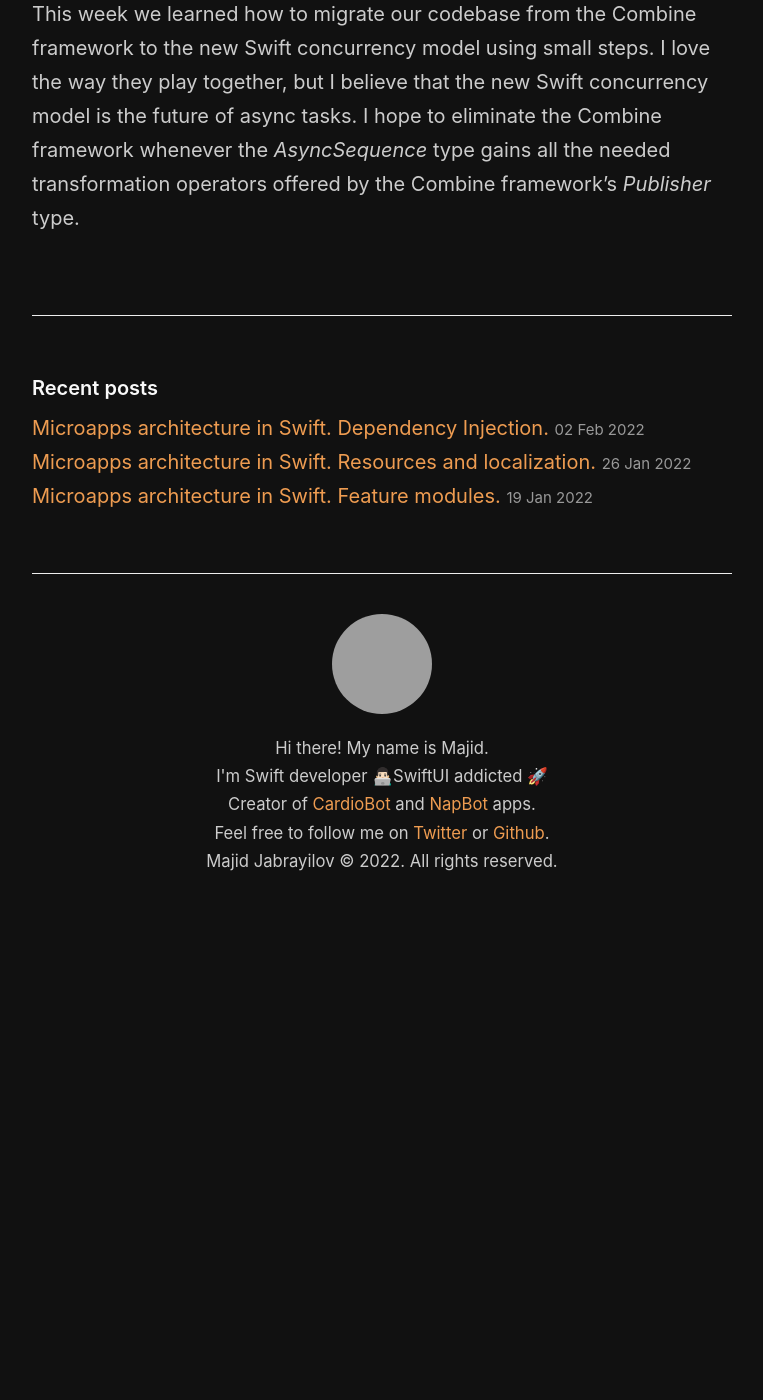
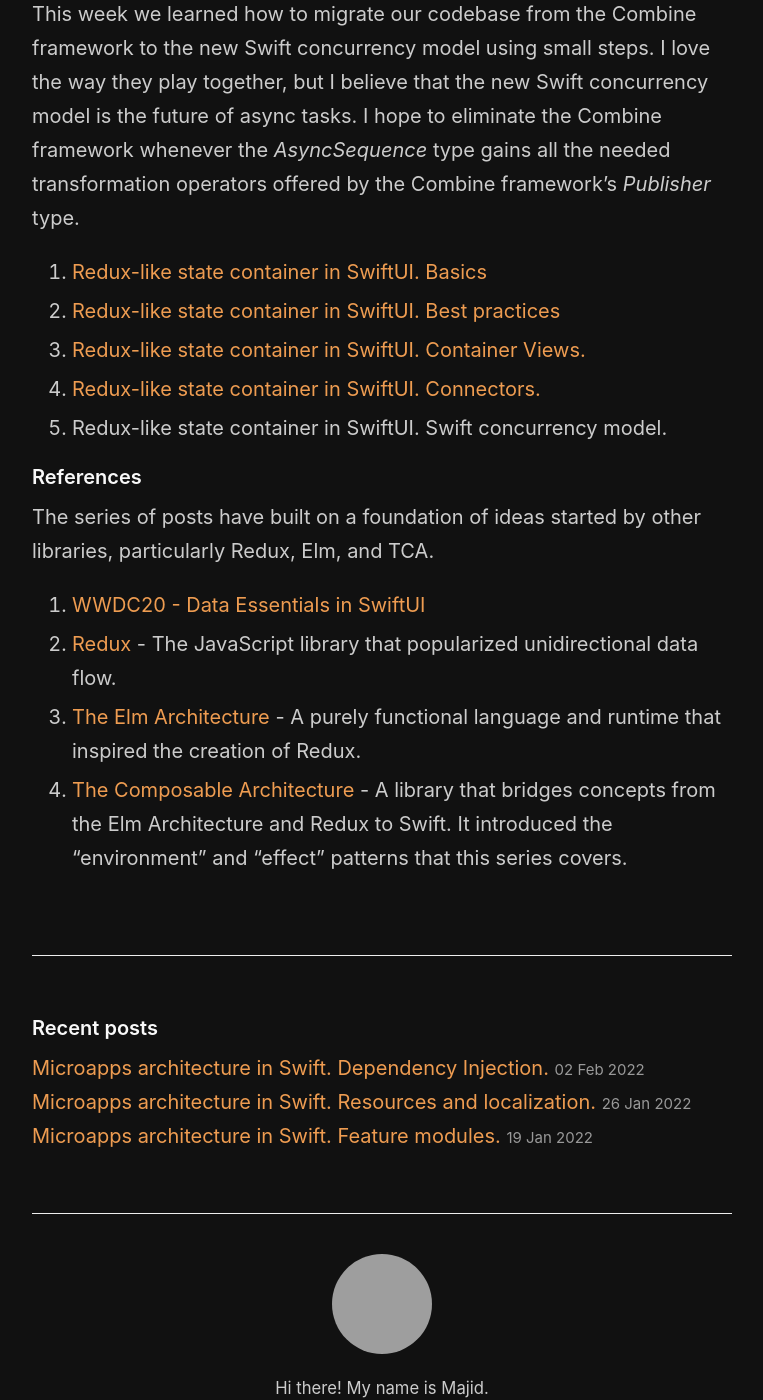
Before and after one commit to mecid/mecid.github.io, a Jekyll site: the page built from _posts/2022-02-17-redux-like-state-container-in-swiftui-part5.md, in a window 1280 px wide and 1400 px high, scrolled down 5593 px, cut to the strip 0-1400 px from the top of the window. Shown: the whole strip, without its empty margins (258-1021 px from the left). Built offline with Jekyll 4.4.1, drawn with Linux system fonts in a browser that asks for light colours; before the commit the page ends 6508 px from its top, so only the background shows below that; grey boxes are pictures that could not be loaded.

Commit message:
other references added to redux part 5

````diff
--- a/_posts/2022-02-17-redux-like-state-container-in-swiftui-part5.md
+++ b/_posts/2022-02-17-redux-like-state-container-in-swiftui-part5.md
@@ -195,3 +195,16 @@
 ```
 
 This week we learned how to migrate our codebase from the Combine framework to the new Swift concurrency model using small steps. I love the way they play together, but I believe that the new Swift concurrency model is the future of async tasks. I hope to eliminate the Combine framework whenever the *AsyncSequence* type gains all the needed transformation operators offered by the Combine framework's *Publisher* type.
+
+1. [Redux-like state container in SwiftUI. Basics](/2019/09/18/redux-like-state-container-in-swiftui/)
+2. [Redux-like state container in SwiftUI. Best practices](/2019/09/25/redux-like-state-container-in-swiftui-part2/)
+3. [Redux-like state container in SwiftUI. Container Views.](/2019/10/02/redux-like-state-container-in-swiftui-part3/)
+4. [Redux-like state container in SwiftUI. Connectors.](/2021/02/03/redux-like-state-container-in-swiftui-part4/)
+5. Redux-like state container in SwiftUI. Swift concurrency model.
+
+#### References
+The series of posts have built on a foundation of ideas started by other libraries, particularly Redux, Elm, and TCA.
+0. [WWDC20 - Data Essentials in SwiftUI](https://developer.apple.com/videos/play/wwdc2020/10040/)
+1. [Redux](https://redux.js.org) - The JavaScript library that popularized unidirectional data flow.
+2. [The Elm Architecture](https://guide.elm-lang.org/architecture/) - A purely functional language and runtime that inspired the creation of Redux.
+3. [The Composable Architecture](https://github.com/pointfreeco/swift-composable-architecture) - A library that bridges concepts from the Elm Architecture and Redux to Swift. It introduced the “environment” and “effect” patterns that this series covers.
````
